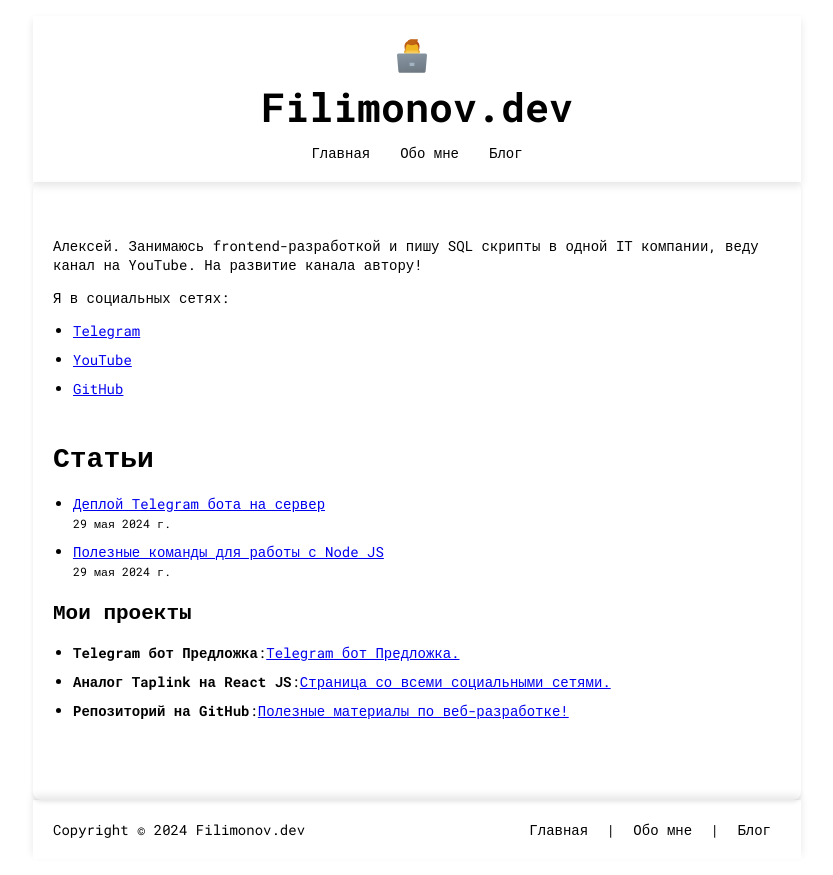
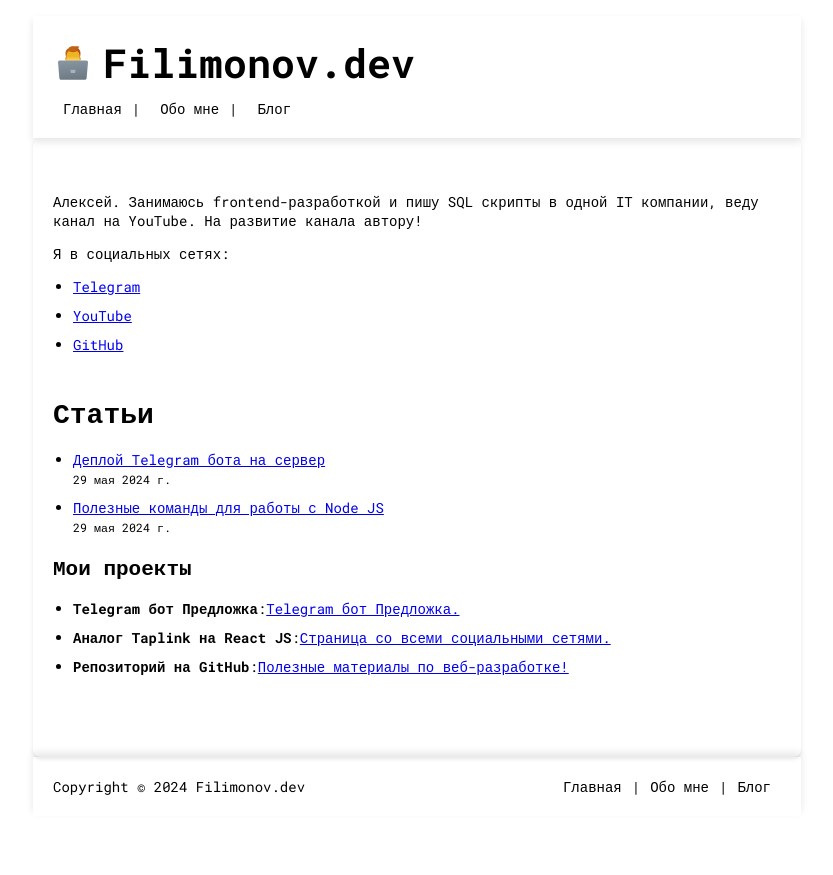
Before and after one commit to FilimonovAlexey/my-nextjs-blog, a Next.js app: page / in a window 1280 px wide. Shown: the whole page, without its empty margins (223-1056 px from the left). After the commit the page ends 832 px from the top, so only its background shows below. Built offline with nearby package versions, Linux system fonts and the light colour scheme.

Commit message:
Добавлены стили для Header

```diff
--- a/src/app/globals.css
+++ b/src/app/globals.css
@@ -30,26 +30,45 @@ body {
 header {
   background-color: var(--theme-bg);
   padding: 20px;
-  text-align: center;
+  text-align: left;
   box-shadow: 0 4px 8px rgba(0, 0, 0, 0.1);
+  display: flex;
+  flex-direction: column;
+  align-items: flex-start;
 }
 
 header h1 {
   margin: 0;
   font-size: 2.5rem;
   color: var(--theme-text);
+  display: flex;
+  align-items: center;
+}
+
+header h1 img {
+  margin-right: 10px;
 }
 
 nav ul {
   list-style: none;
   padding: 0;
   display: flex;
-  justify-content: center;
+  justify-content: flex-start;
   margin: 10px 0 0;
 }
 
 nav li {
-  margin: 0 15px;
+  margin: 0 10px;
+}
+
+nav li::after {
+  content: '|';
+  margin-left: 10px;
+  color: var(--theme-link);
+}
+
+nav li:last-child::after {
+  content: '';
 }
 
 nav a {
--- a/src/app/layout.js
+++ b/src/app/layout.js
@@ -18,8 +18,10 @@ export default function RootLayout({ children }) {
       </head>
       <body>
         <header>
-          <Image src="/icon.svg" alt="Logo" width={40} height={40} style={{ marginRight: '10px' }} />
-          <h1>Filimonov.dev</h1>
+          <h1>
+            <Image src="/icon.svg" alt="Logo" width={40} height={40} />
+            Filimonov.dev
+          </h1>
           <nav>
             <ul>
               <li><Link href="/">Главная</Link></li>
@@ -31,7 +33,13 @@ export default function RootLayout({ children }) {
         <main>{children}</main>
         <footer>
           <p>Copyright © 2024 Filimonov.dev</p>
-          <p><Link href="/">Главная</Link> | <Link href="/about">Обо мне</Link> | <Link href="/blog">Блог</Link></p>
+          <div>
+            <Link href="/">Главная</Link>
+            <span>|</span>
+            <Link href="/about">Обо мне</Link>
+            <span>|</span>
+            <Link href="/blog">Блог</Link>
+          </div>
         </footer>
       </body>
     </html>
```
